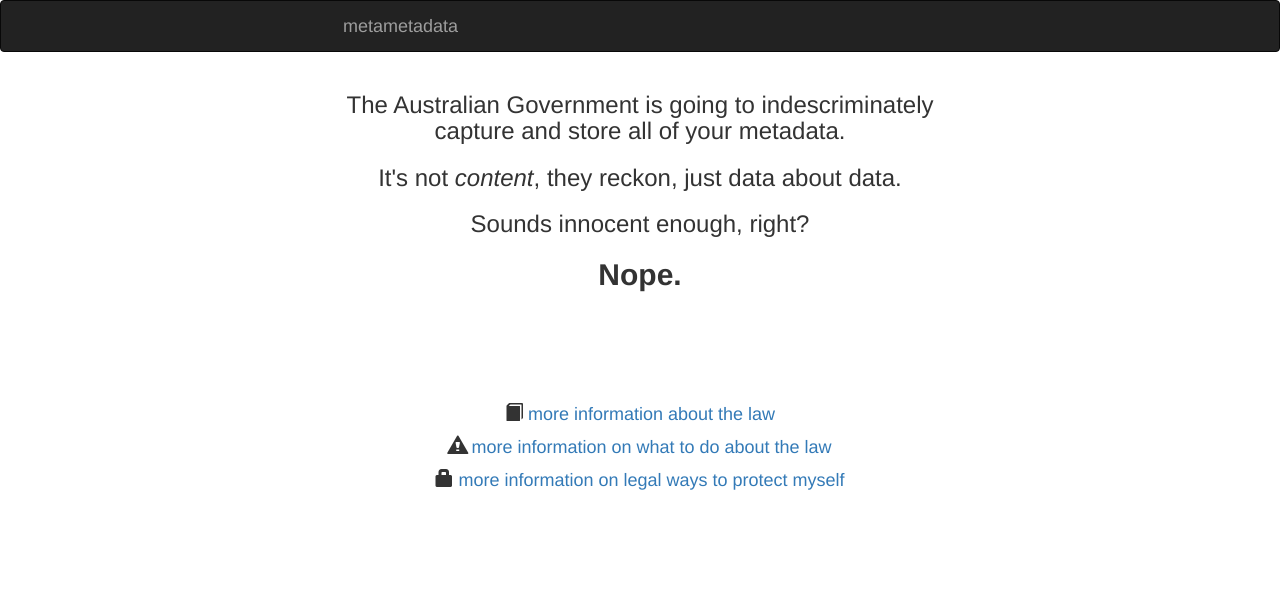
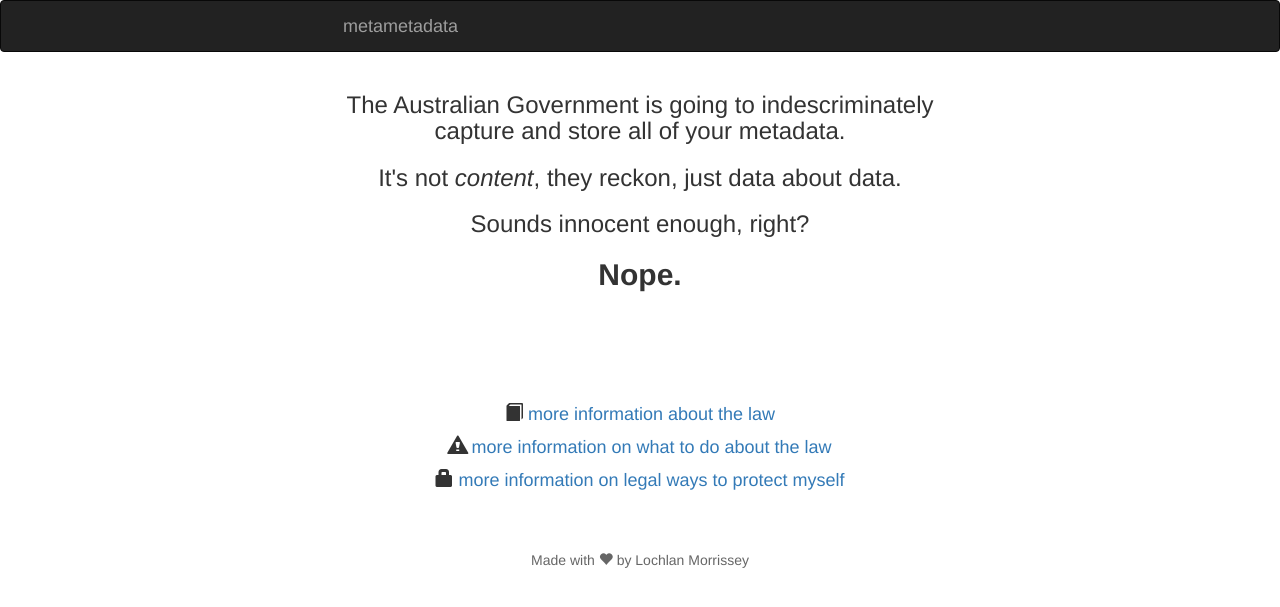
Before and after one commit to stragu/metametadata, a Jekyll site: the page built from index.md, in a window 1280 px wide. Shown: the top 607 px of the page. Built offline with Jekyll 4.4.1, drawn with Linux system fonts in a browser that asks for light colours; nearby versions of some CDN libraries.

Commit message:
Added footer.

```diff
--- a/_includes/footer.html
+++ b/_includes/footer.html
@@ -1,4 +1,9 @@
-<footer class="site-footer">
-
-
-</footer>
+ <!-- Site footer -->
+ <div class="bottom">
+     <div class="container">
+         <div class="col-md-6 col-md-offset-3" align="center">
+             <p>Made with <span class="glyphicon glyphicon-heart"></span> by Lochlan Morrissey</p>
+         </div>
+         </div>
+     </div>
+ </div>
--- a/_includes/head.html
+++ b/_includes/head.html
@@ -6,7 +6,8 @@
   <title>{% if page.title %}{{ page.title }}{% else %}{{ site.title }}{% endif %}</title>
   <meta name="description" content="{% if page.excerpt %}{{ page.excerpt | strip_html | strip_newlines | truncate: 160 }}{% else %}{{ site.description }}{% endif %}">
 
-  <link rel="stylesheet" href="{{ "/css/bootstrap.css" | prepend: site.baseurl }}">
+  <link rel="stylesheet" href="{{ "/css/bootstrap.min.css" | prepend: site.baseurl }}">
+  <link rel="stylesheet" href="{{ "/css/metametadata.css" | prepend: site.baseurl }}">
   <link rel="canonical" href="{{ page.url | replace:'index.html','' | prepend: site.baseurl | prepend: site.url }}">
   <link rel="alternate" type="application/rss+xml" title="{{ site.title }}" href="{{ "/feed.xml" | prepend: site.baseurl | prepend: site.url }}" />
 
--- a/_layouts/default.html
+++ b/_layouts/default.html
@@ -13,11 +13,11 @@
                   {{ content }}
               </div>
           </div>
-    </div>
 
 
     {% include footer.html %}
 
+    </div>
   </body>
 
 </html>
--- /dev/null
+++ b/css/metametadata.css
@@ -0,0 +1,11 @@
+.bottom .container {
+    padding: 50px 0;
+}
+
+.bottom .container p {
+    color: #666;
+}
+
+.bottom .container a {
+    color: #666;
+}
```
